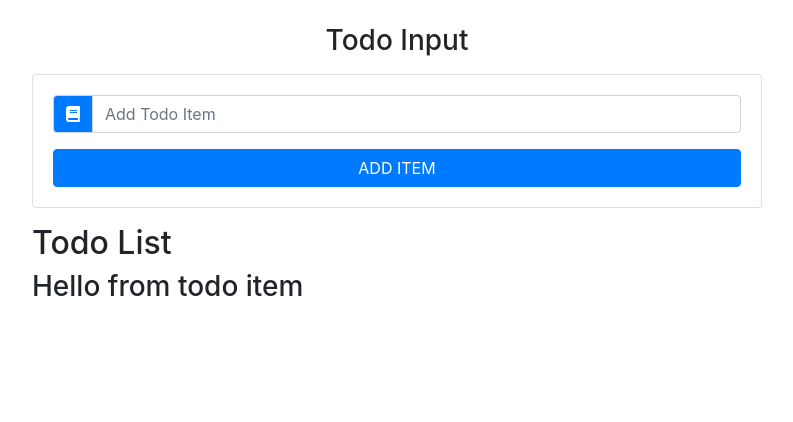
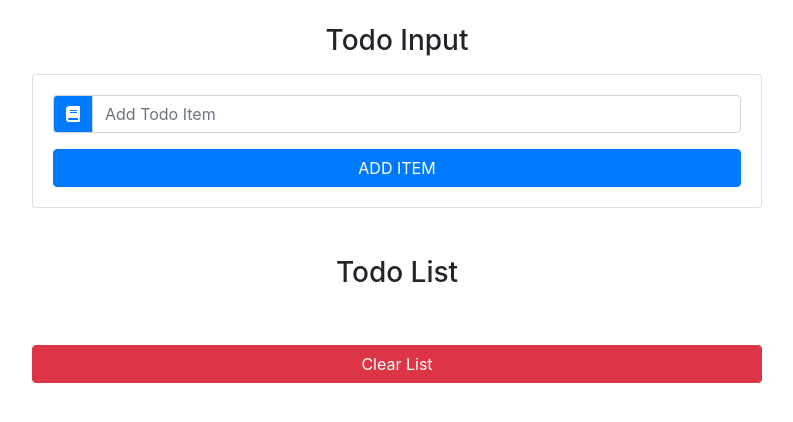
Before and after one commit to mb2o/react-todo-list, a React (Create React App) app: page / in a window 1280 px wide. Shown: the top 422 px of the page, without its empty margins (243-1036 px from the left). Built offline with nearby package versions, Linux system fonts and the light colour scheme.

Commit message:
Todo List Component

```diff
--- a/src/components/TodoList.js
+++ b/src/components/TodoList.js
@@ -3,11 +3,23 @@ import TodoItem from './TodoItem';
 
 export default class TodoList extends Component {
   render() {
+    const { items, handleClear, handleEdit, handleDelete } = this.props;
+
     return (
-      <section>
-        <h2>Todo List</h2>
-        <TodoItem />
-      </section>
+      <ul className="list-group my-5">
+        <h3 className="text-capitalize text-center">Todo List</h3>
+        {items.map(item => (
+          <TodoItem
+            key={item.id}
+            title={item.title}
+            handleEdit={() => handleEdit(item.id)}
+            handleDelete={() => handleDelete(item.id)}
+          />
+        ))}
+        <button className="btn btn-block btn-danger mt-5" onClick={handleClear}>
+          Clear List
+        </button>
+      </ul>
     );
   }
 }
```
